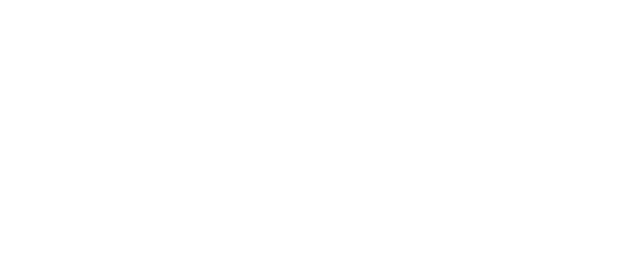
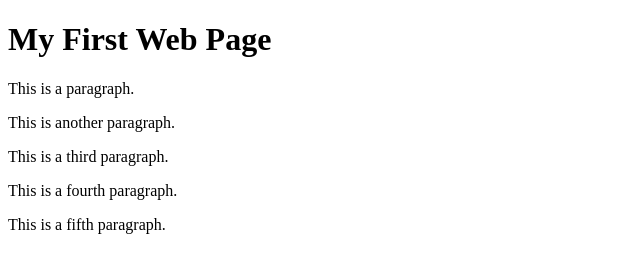
Before and after one commit to MatterMu/git-demo, a plain HTML site: page index.html in a window 1280 px wide. Shown: the whole page, without its empty margins (0-640 px from the left). Drawn offline with Linux system fonts and the light colour scheme.

Commit message:
second save

```diff
--- a/index.html
+++ b/index.html
@@ -6,5 +6,12 @@
         <title>Document</title>
 
     </head>
-    <body></body>
+    <body>
+        <h1>My First Web Page</h1>
+        <p>This is a paragraph.</p>
+        <p>This is another paragraph.</p>
+        <p>This is a third paragraph.</p>
+        <p>This is a fourth paragraph.</p>
+        <p>This is a fifth paragraph.</p>
+    </body>
 </html>
```
